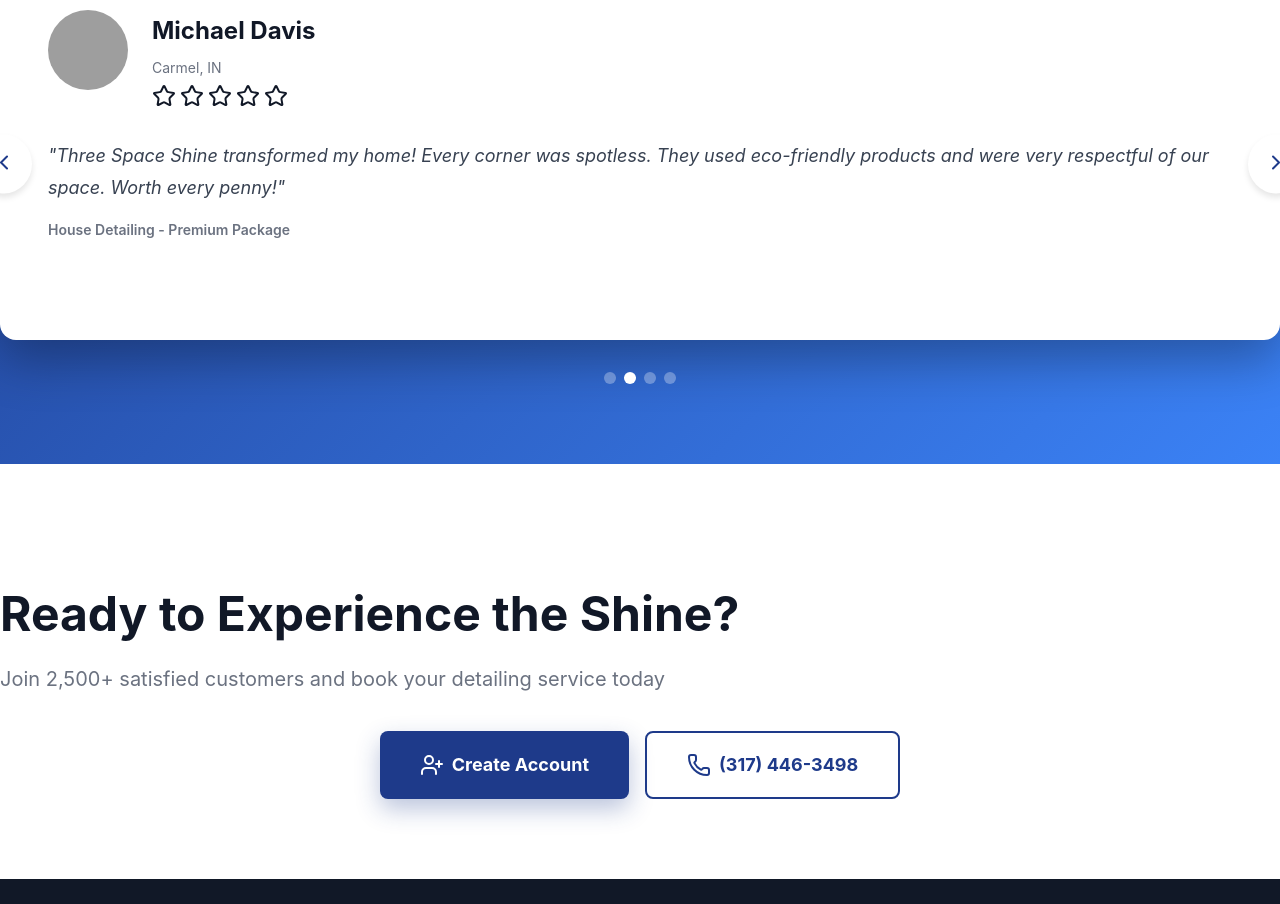
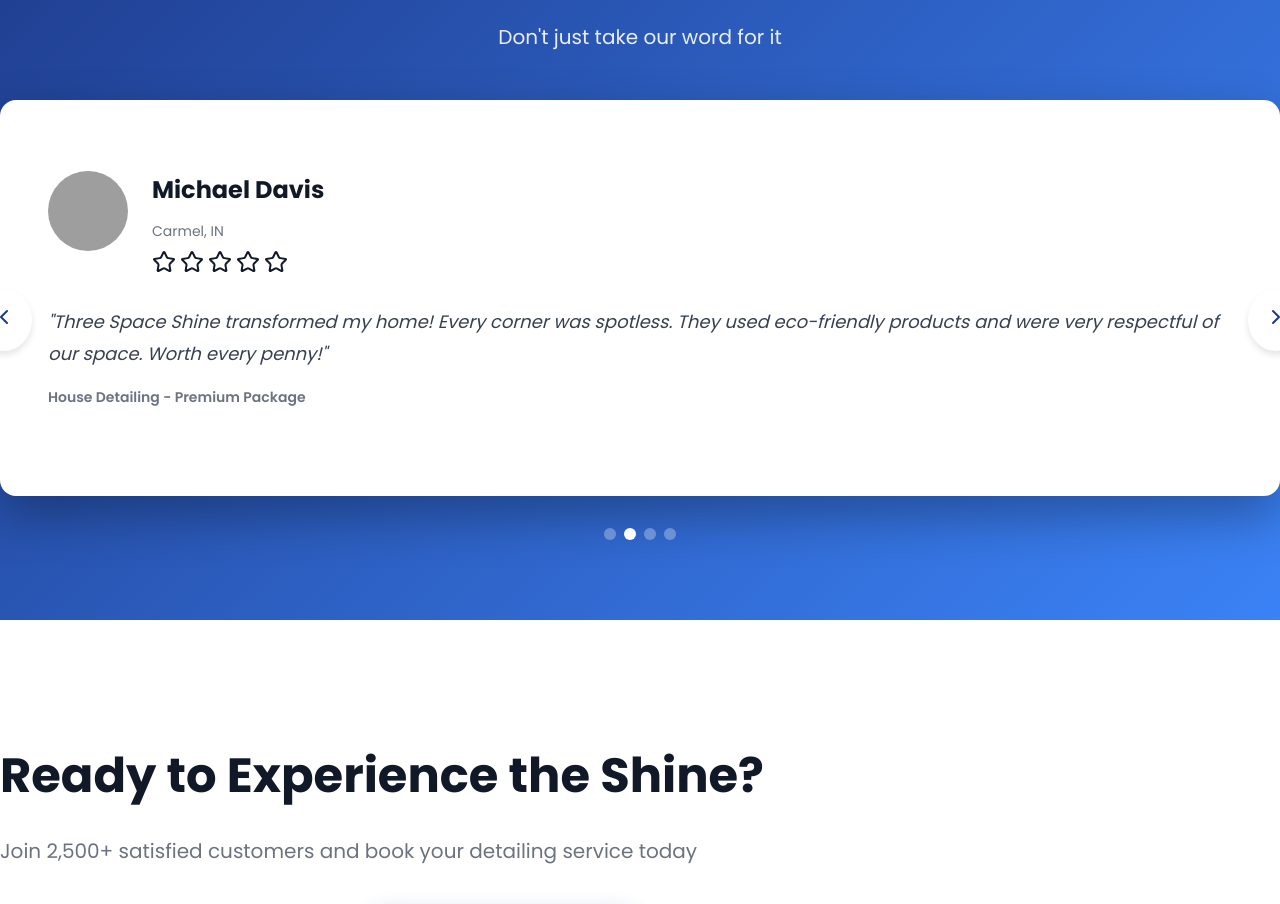
Before and after one commit to haywoodlatrice4-bot/haywood, a React (Create React App) app in the folder client/: page / in a window 1280 px wide. Shown: the part 3180-4084 px from the top of the page. Built offline with nearby package versions, Linux system fonts and the light colour scheme; no server answers; grey boxes are pictures that could not be loaded.

Commit message:
Change website font to Poppins for modern look

```diff
--- a/client/public/index.html
+++ b/client/public/index.html
@@ -15,6 +15,9 @@
       user's mobile device or desktop. See https://developers.google.com/web/fundamentals/web-app-manifest/
     -->
     <link rel="manifest" href="%PUBLIC_URL%/manifest.json" />
+    <link rel="preconnect" href="https://fonts.googleapis.com">
+    <link rel="preconnect" href="https://fonts.gstatic.com" crossorigin>
+    <link href="https://fonts.googleapis.com/css2?family=Poppins:wght@300;400;500;600;700;800;900&display=swap" rel="stylesheet">
     <!--
       Notice the use of %PUBLIC_URL% in the tags above.
       It will be replaced with the URL of the `public` folder during the build.
@@ -24,7 +27,7 @@
       work correctly both with client-side routing and a non-root public URL.
       Learn how to configure a non-root public URL by running `npm run build`.
     -->
-    <title>React App</title>
+    <title>Three Space Shine - Premium Detailing Services</title>
   </head>
   <body>
     <noscript>You need to enable JavaScript to run this app.</noscript>
--- a/client/src/index.css
+++ b/client/src/index.css
@@ -1,12 +1,16 @@
 body {
   margin: 0;
-  font-family: -apple-system, BlinkMacSystemFont, 'Segoe UI', 'Roboto', 'Oxygen',
+  font-family: 'Poppins', -apple-system, BlinkMacSystemFont, 'Segoe UI', 'Roboto', 'Oxygen',
     'Ubuntu', 'Cantarell', 'Fira Sans', 'Droid Sans', 'Helvetica Neue',
     sans-serif;
   -webkit-font-smoothing: antialiased;
   -moz-osx-font-smoothing: grayscale;
   background-color: #f9fafb;
   color: #111827;
+}
+
+* {
+  font-family: 'Poppins', sans-serif;
 }
 
 .btn-primary {
```
